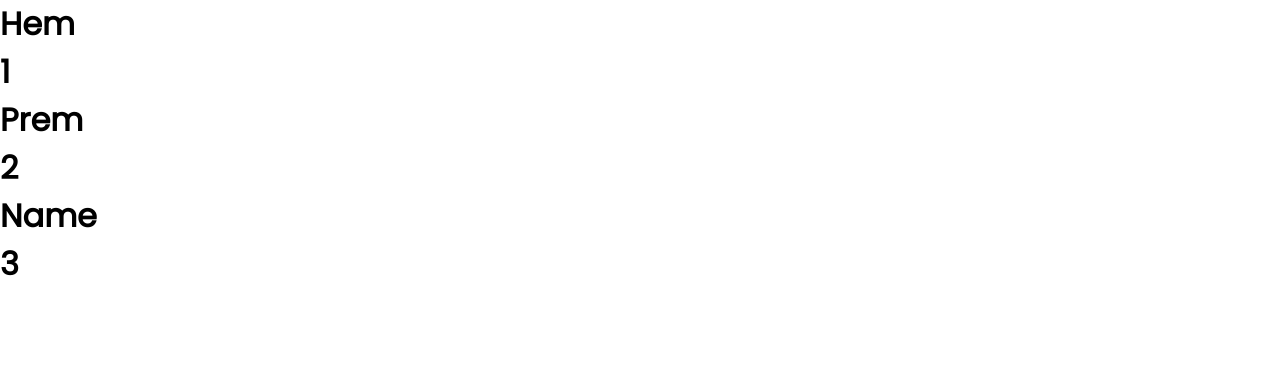
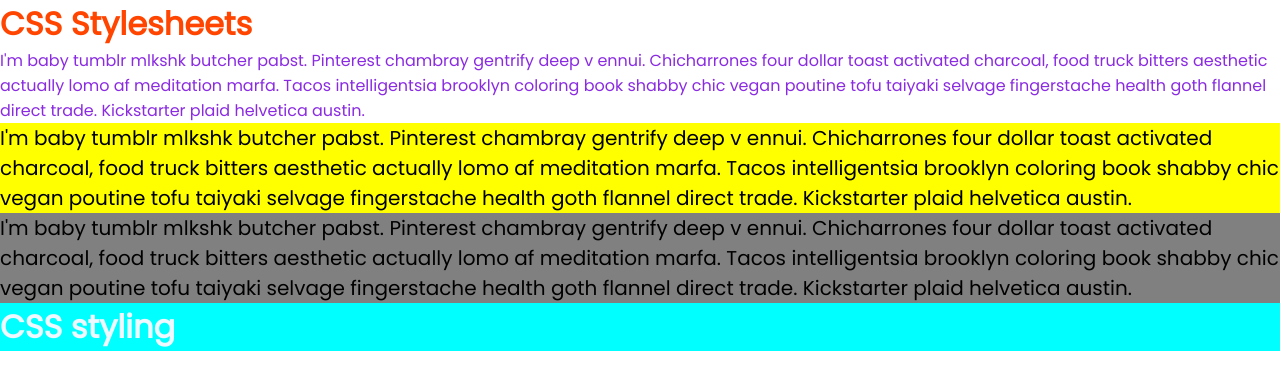
Before and after one commit to hemshah011/React-Basics, a React (Create React App) app: page / in a window 1280 px wide. Shown: the top 390 px of the page. Built offline with nearby package versions, Linux system fonts and the light colour scheme.

Commit message:
Styling React Components

```diff
--- a/src/App.js
+++ b/src/App.js
@@ -8,12 +8,16 @@ import React from 'react'
 // import EventBind from './components/EventBind'
 // import ParentComponent from './components/ParentComponent'
 // import UserGreeting from './components/UserGreeting'
-import PersonList from './components/PersonList'
+// import PersonList from './components/PersonList'
+import StyleSheets from './components/StyleSheets'
+import Modules from './components/Modules'
 function App() {
   return (
     <div className="App">
       <header className="App-header">
-        <PersonList/>
+        <StyleSheets/>
+        <Modules/>
+        {/* <PersonList/> */}
         {/* <UserGreeting /> */}
         {/* <ParentComponent/> */}
         {/* <EventBind/>
--- /dev/null
+++ b/src/components/Modules.js
@@ -0,0 +1,11 @@
+import React from 'react'
+import styles from './stylesheets.module.css'
+const Modules = () => {
+    return (
+        <>
+        <h1 className={styles.header}>CSS styling</h1>
+        </>
+    )
+}
+
+export default Modules
--- /dev/null
+++ b/src/components/StyleSheets.js
@@ -0,0 +1,24 @@
+import React from 'react'
+import './stylesheets.css'
+
+//inline styling
+const parastyled = {
+    fontSize: '20px',
+    backgroundColor: 'yellow'
+}
+const StyleSheets = () => {
+    return (
+        <>
+            <h1 className="primary">CSS Stylesheets</h1>
+            <p className="secondary">I'm baby tumblr mlkshk butcher pabst. Pinterest chambray gentrify deep v ennui. Chicharrones four dollar toast activated charcoal, food truck bitters aesthetic actually lomo af meditation marfa. Tacos intelligentsia brooklyn coloring book shabby chic vegan poutine tofu taiyaki selvage fingerstache health goth flannel direct trade. Kickstarter plaid helvetica austin.</p>
+            <p style={parastyled}>I'm baby tumblr mlkshk butcher pabst. Pinterest chambray gentrify deep v ennui. Chicharrones four dollar toast activated charcoal, food truck bitters aesthetic actually lomo af meditation marfa. Tacos intelligentsia brooklyn coloring book shabby chic vegan poutine tofu taiyaki selvage fingerstache health goth flannel direct trade. Kickstarter plaid helvetica austin.</p>
+            <p style={{
+                fontSize: '20px',
+                backgroundColor: 'gray'
+            }}>I'm baby tumblr mlkshk butcher pabst. Pinterest chambray gentrify deep v ennui. Chicharrones four dollar toast activated charcoal, food truck bitters aesthetic actually lomo af meditation marfa. Tacos intelligentsia brooklyn coloring book shabby chic vegan poutine tofu taiyaki selvage fingerstache health goth flannel direct trade. Kickstarter plaid helvetica austin.</p>
+
+        </>
+    )
+}
+
+export default StyleSheets
--- /dev/null
+++ b/src/components/stylesheets.css
@@ -0,0 +1,6 @@
+.primary{
+    color:orangered;
+}
+.secondary{
+    color:blueviolet;
+}
--- /dev/null
+++ b/src/components/stylesheets.module.css
@@ -0,0 +1,4 @@
+.header{
+    color:aliceblue;
+    background-color:aqua;
+}
```
